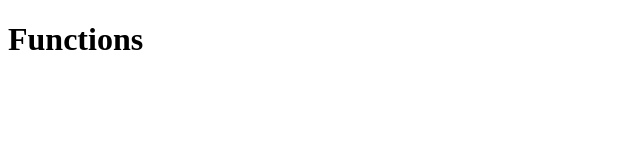
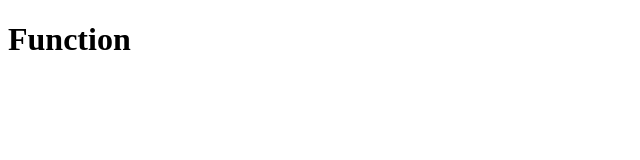
Before and after one commit to ayushsharma000/Functions, a plain HTML site: page index.html in a window 1280 px wide. Shown: the full height of the page, 0-640 px from the left. Drawn offline with Linux system fonts and the light colour scheme.

Commit message:
Update index.html

```diff
--- a/index.html
+++ b/index.html
@@ -7,7 +7,7 @@
     <title>Document</title>
 </head>
 <body>
-    <h1>Functions</h1>
+    <h1>Function</h1>
     <script src="./index.js"></script>
 </body>
 </html>
```
